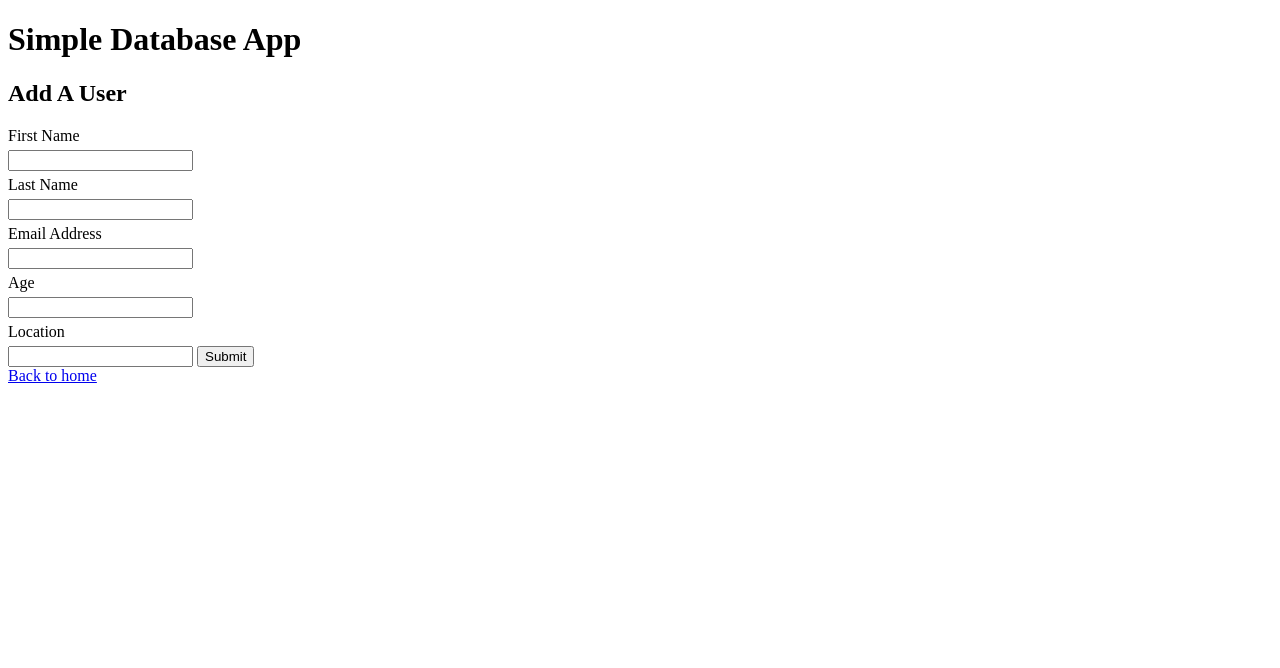
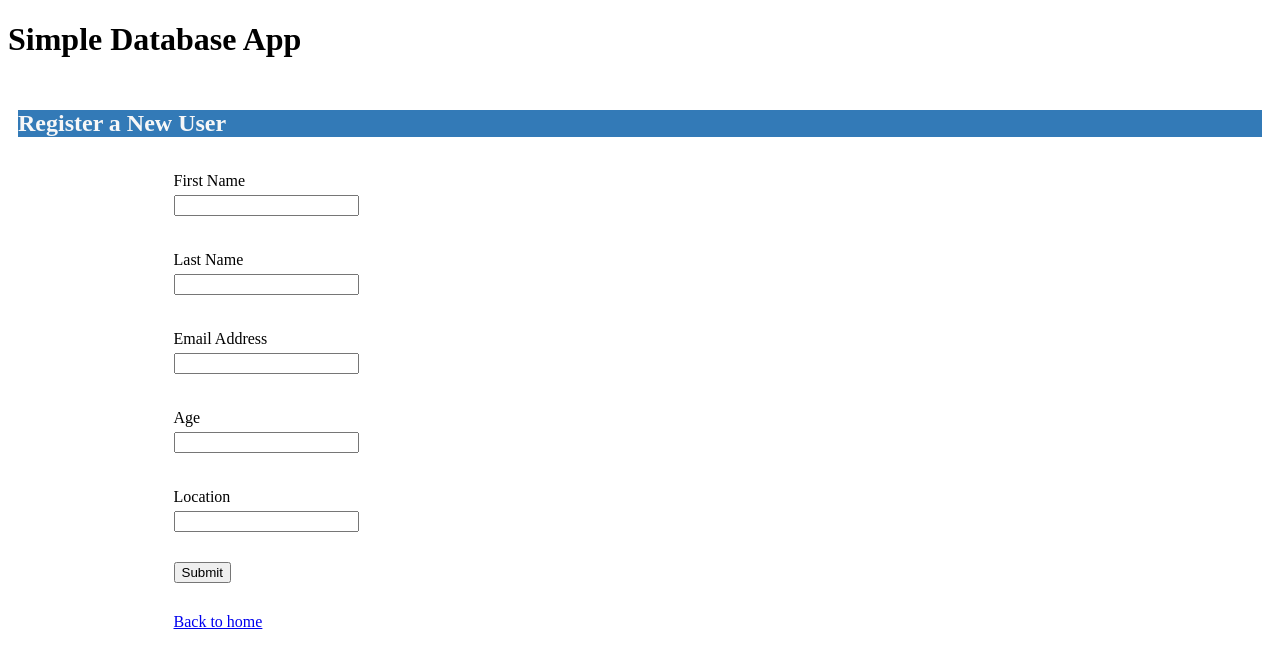
Before and after one commit to Abhipanda4/cs315Proj, a PHP site: page /create.php in a window 1280 px wide. Shown: the top 668 px of the page. Run offline with PHP 8.4, Linux system fonts and the light colour scheme.

Commit message:
alignment adjusted; input form added

```diff
--- a/create.php
+++ b/create.php
@@ -25,9 +25,8 @@
     $statement = $connection->prepare($sql);
     $statement->execute($new_user);
   } catch(PDOException $error) {
-                echo $sql . "<br>" . $error->getMessage();
+    echo $error->getMessage();
   }
-
 } ?>
 
 
@@ -35,20 +34,37 @@
 	<blockquote><?php echo $_POST['firstname']; ?> successfully added.</blockquote>
 <?php } ?>
 
-<h2> Add A User </h2>
+<div class="container main-body">
+	<div class="jumbotron text-center" style="background-color: #337ab7 !important; color: #f7f7f7">
+		<h2> Register a New User </h2>
+	</div>
 	<form method="post">
+		<div class="form-input">
 			<label for="firstname">First Name</label>
-	<input type="text" name="firstname" id="firstname">
+			<input type="text" name="firstname" id="firstname" class="form-control">
+		</div>
+		<div class="form-input">
 			<label for="lastname">Last Name</label>
-	<input type="text" name="lastname" id="lastname">
+			<input type="text" name="lastname" id="lastname" class="form-control">
+		</div>
+		<div class="form-input">
 			<label for="email">Email Address</label>
-	<input type="text" name="email" id="email">
+			<input type="text" name="email" id="email" class="form-control">
+		</div>
+		<div class="form-input">
 			<label for="age">Age</label>
-	<input type="text" name="age" id="age">
+			<input type="text" name="age" id="age" class="form-control">
+		</div>
+		<div class="form-input">
 			<label for="location">Location</label>
-	<input type="text" name="location" id="location">
-	<input type="submit" name="submit" value="Submit">
+			<input type="text" name="location" id="location" class="form-control">
+		</div>
+		<div class="form-input">
+			<input type="submit" name="submit" value="Submit" class="btn btn-success">
+		</div>
 	</form>
-
-<a href="index.php">Back to home</a>
+	<div class="form-input">
+		<a href="index.php" type="button" class="btn btn-success">Back to home</a>
+	</div>
+</div>
 <?php include "templates/footer.php"; ?>
```
Lines whose indentation alone changed are shown as unchanged.
